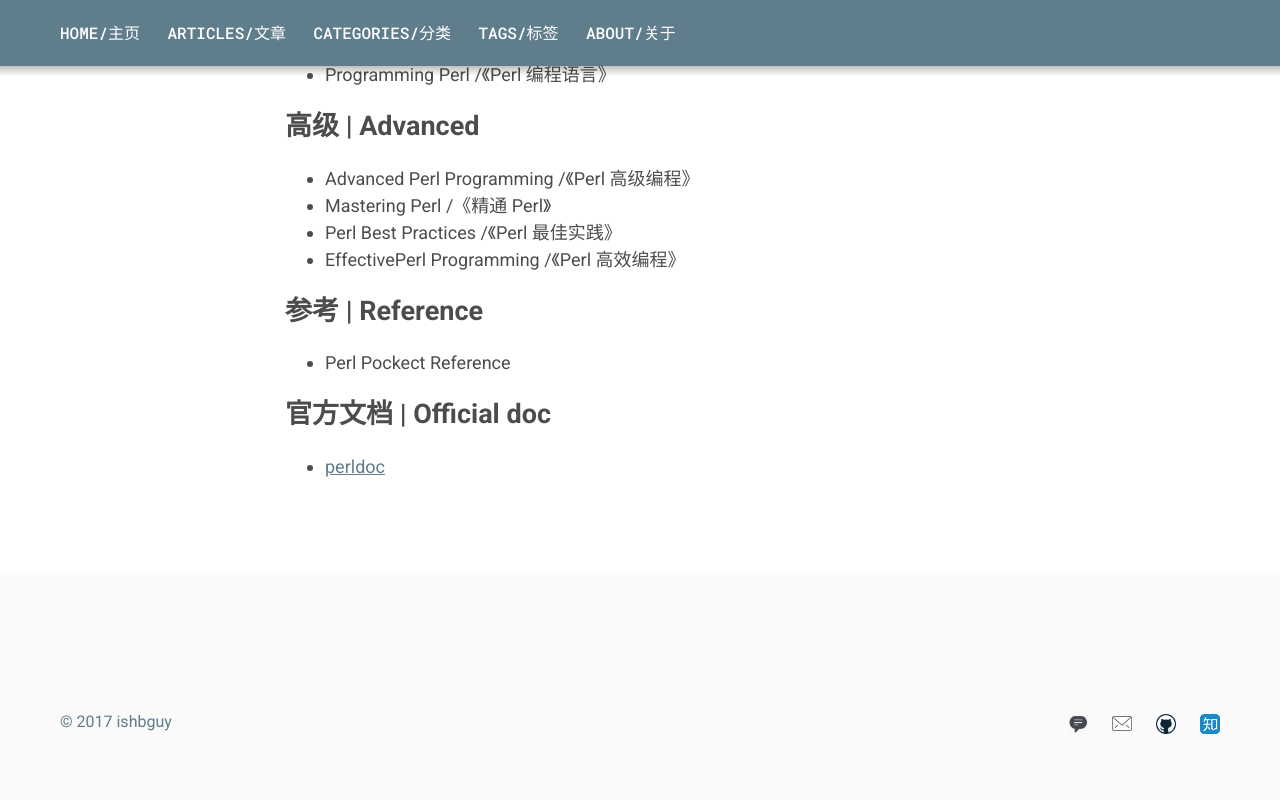
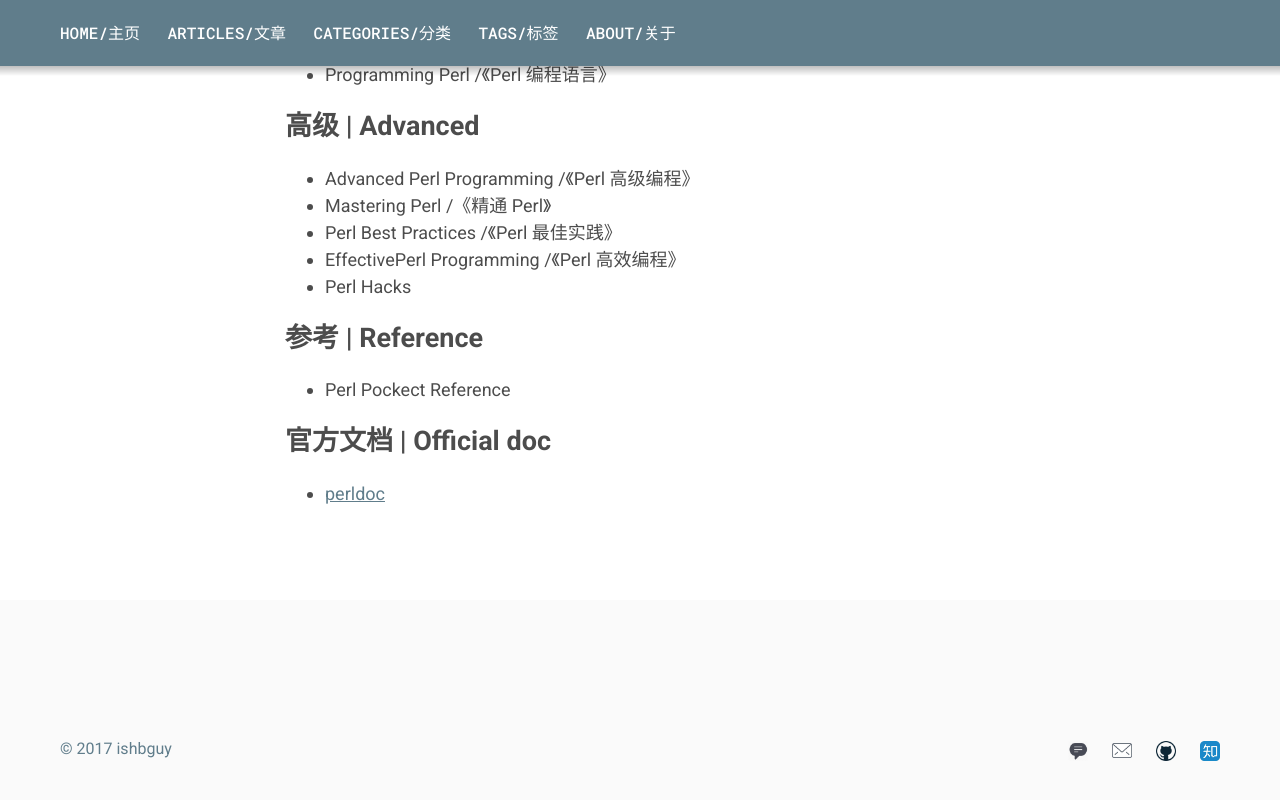
Before and after one commit to ishbguy/ishbguy.github.io, a Jekyll site: the page built from _posts/2017-12-09-Perl-Booklist.md, in a window 1280 px wide and 900 px high, scrolled down 686 px. Shown: the top 800 px of the window. Built offline with Jekyll 4.4.1, drawn with Linux system fonts in a browser that asks for light colours.

Commit message:
update Perl booklist.

```diff
--- a/_posts/2017-12-09-Perl-Booklist.md
+++ b/_posts/2017-12-09-Perl-Booklist.md
@@ -26,6 +26,7 @@ Perl 学习书单
 + Mastering Perl /《精通 Perl》
 + Perl Best Practices /《Perl 最佳实践》
 + EffectivePerl Programming /《Perl 高效编程》
++ Perl Hacks
 
 ## 参考 | Reference
 
```
